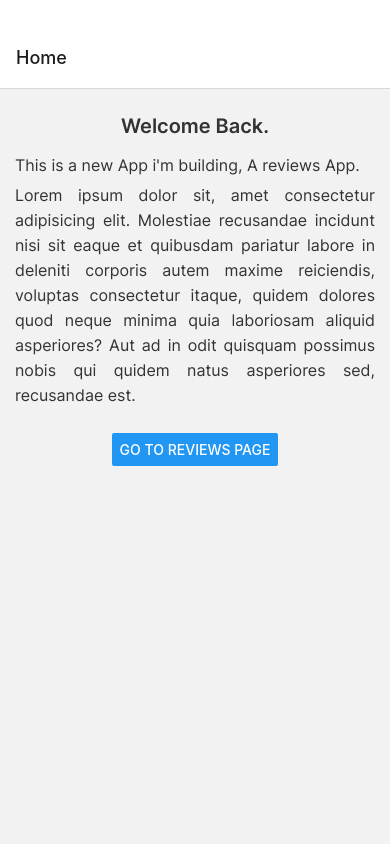
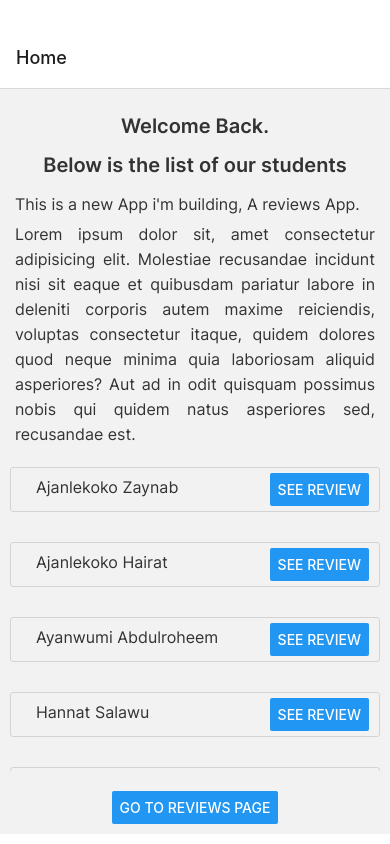
Before and after one commit to ayanwumi101/first-mobile-app, a React Native app: screen /Home in a window 390 px wide. Built offline with nearby package versions, Linux system fonts and the light colour scheme.

Commit message:
routes added

```diff
--- a/screens/home.js
+++ b/screens/home.js
@@ -1,5 +1,5 @@
-import React from 'react'
-import {View, StyleSheet, Text, Button} from 'react-native'
+import React, {useState} from 'react'
+import {View, StyleSheet, Text, Button, TouchableOpacity, FlatList} from 'react-native'
 import {globalStyles} from '../styles/global'
 
 const Home = ({navigation}) => {
@@ -8,14 +8,144 @@ const Home = ({navigation}) => {
         navigation.navigate('Reviews')
     }
 
+    const data = [
+        {
+            key: 1,
+            name: 'Ajanlekoko Zaynab',
+            age: '18',
+            level: '200l',
+            height: '1.5 Meters',
+            hobbies: 'Jumping, Basketball, Running, Boxing, Baking',
+            department: 'Food Technology',
+            title: 'I really love the coding school',
+            review: 'Lorem, ipsum dolor sit amet consectetur adipisicing elit. Assumenda sed esse ea enim architecto voluptatibus at libero, dolorum iure facilis'
+        },
+        {
+            key: 2,
+            name: 'Ajanlekoko Hairat',
+            age: '19',
+            level: '300l',
+            height: '1.8 Meters',
+            hobbies: 'Jumping, Basketball, Running, Boxing, Baking',
+            department: 'Food Technology',
+            title: 'I really love the coding school',
+            review: 'Lorem, ipsum dolor sit amet consectetur adipisicing elit. Assumenda sed esse ea enim architecto voluptatibus at libero, dolorum iure facilis'
+        },
+        {
+            key: 3,
+            name: 'Ayanwumi Abdulroheem',
+            age: '21',
+            level: '400l',
+            height: '2.4 Meters',
+            hobbies: 'Jumping, Basketball, Running, Boxing, Baking',
+            department: 'Food Technology',
+            title: 'I really love the coding school',
+            review: 'Lorem, ipsum dolor sit amet consectetur adipisicing elit. Assumenda sed esse ea enim architecto voluptatibus at libero, dolorum iure facilis'
+        },
+        {
+            key: 4,
+            name: 'Hannat Salawu',
+            age: '18',
+            level: '200l',
+            height: '1.5 Meters',
+            hobbies: 'Jumping, Basketball, She cant run, Boxing, Eeke-Eebu',
+            department: 'Food Technology',
+            title: 'I really love the coding school',
+            review: 'Lorem, ipsum dolor sit amet consectetur adipisicing elit. Assumenda sed esse ea enim architecto voluptatibus at libero, dolorum iure facilis'
+        },
+        {
+            key: 5,
+            name: 'Ajanlekoko Zaynab',
+            age: '18',
+            level: '200l',
+            height: '1.5 Meters',
+            hobbies: 'Jumping, Basketball, Running, Boxing, Baking',
+            department: 'Food Technology',
+            title: 'I really love the coding school',
+            review: 'Lorem, ipsum dolor sit amet consectetur adipisicing elit. Assumenda sed esse ea enim architecto voluptatibus at libero, dolorum iure facilis'
+        },
+        {
+            key: 6,
+            name: 'Ajanlekoko Zaynab',
+            age: '18',
+            level: '200l',
+            height: '1.5 Meters',
+            hobbies: 'Jumping, Basketball, Running, Boxing, Baking',
+            department: 'Food Technology',
+            title: 'I really love the coding school',
+            review: 'Lorem, ipsum dolor sit amet consectetur adipisicing elit. Assumenda sed esse ea enim architecto voluptatibus at libero, dolorum iure facilis'
+        },
+        {
+            key: 7,
+            name: 'Ajanlekoko Zaynab',
+            age: '18',
+            level: '200l',
+            height: '1.5 Meters',
+            hobbies: 'Jumping, Basketball, Running, Boxing, Baking',
+            department: 'Food Technology',
+            title: 'I really love the coding school',
+            review: 'Lorem, ipsum dolor sit amet consectetur adipisicing elit. Assumenda sed esse ea enim architecto voluptatibus at libero, dolorum iure facilis'
+        },
+        {
+            key: 8,
+            name: 'Ajanlekoko Zaynab',
+            age: '18',
+            level: '200l',
+            height: '1.5 Meters',
+            hobbies: 'Jumping, Basketball, Running, Boxing, Baking',
+            department: 'Food Technology',
+            title: 'I really love the coding school',
+            review: 'Lorem, ipsum dolor sit amet consectetur adipisicing elit. Assumenda sed esse ea enim architecto voluptatibus at libero, dolorum iure facilis'
+        },
+        {
+            key: 9,
+            name: 'Ajanlekoko Zaynab',
+            age: '18',
+            level: '200l',
+            height: '1.5 Meters',
+            hobbies: 'Jumping, Basketball, Running, Boxing, Baking',
+            department: 'Food Technology',
+            title: 'I really love the coding school',
+            review: 'Lorem, ipsum dolor sit amet consectetur adipisicing elit. Assumenda sed esse ea enim architecto voluptatibus at libero, dolorum iure facilis'
+        },
+        {
+            key: 10,
+            name: 'Ajanlekoko Zaynab',
+            age: '18',
+            level: '200l',
+            height: '1.5 Meters',
+            hobbies: 'Jumping, Basketball, Running, Boxing, Baking',
+            department: 'Food Technology',
+            title: 'I really love the coding school',
+            review: 'Lorem, ipsum dolor sit amet consectetur adipisicing elit. Assumenda sed esse ea enim architecto voluptatibus at libero, dolorum iure facilis'
+        },
+    ]
+
+    const [reviews, setReviews] = useState(data);
+
     return (
         <View style={globalStyles.container}>
             <Text style={globalStyles.heading}>Welcome Back.</Text>
+
+            <Text style={globalStyles.heading}>
+                Below is the list of our students
+            </Text>
+
             <Text style={globalStyles.text}>This is a new App i'm building, A reviews App.</Text>
 
             <Text style={globalStyles.text}>
                 Lorem ipsum dolor sit, amet consectetur adipisicing elit. Molestiae recusandae incidunt nisi sit eaque et quibusdam pariatur labore in deleniti corporis autem maxime reiciendis, voluptas consectetur itaque, quidem dolores quod neque minima quia laboriosam aliquid asperiores? Aut ad in odit quisquam possimus nobis qui quidem natus asperiores sed, recusandae est.
             </Text>
+
+            <FlatList
+            data={reviews}
+            renderItem={({item}) => (
+                    <View style={globalStyles.reviews_container}>
+                        <Text style={globalStyles.text}>{item.name}</Text>
+                        <Button title='See Review' onPress={() => navigation.navigate('Reviews', item)} />
+                    </View>
+            )}
+             />
 
             <View style={globalStyles.button_container}>
                 <Button title='Go to reviews page' style={globalStyles.button} onPress={pressHandler} />
--- a/screens/reviewDetails.js
+++ b/screens/reviewDetails.js
@@ -13,6 +13,11 @@ const ReviewDetails = ({navigation}) => {
             <Text style={globalStyles.heading}>Welcome to Review Details page</Text>
             <Text style={globalStyles.text}>You can find the reviews for all our products below.</Text>
 
+            <View>
+                <Text>{navigation.getParam('title')}</Text>
+                <Text>{navigation.getParam('name')}</Text>
+            </View>
+
             <View style={globalStyles.button_container}>
                 <Button title='Go to About page' onPress={handlePress}  />
             </View>
--- a/styles/global.js
+++ b/styles/global.js
@@ -5,6 +5,7 @@ export const globalStyles = StyleSheet.create({
         paddingTop: 25,
         paddingHorizontal: 0,
         flex: 1,
+        marginBottom: 10,
     },
      heading: {
         fontFamily: 'Inter-Black',
@@ -33,5 +34,18 @@ export const globalStyles = StyleSheet.create({
         fontFamily: 'Inter-Black',
         textAlign: 'center'
     },
+    reviews_container: {
+        display: 'flex',
+        flexDirection: 'row',
+        justifyContent: 'space-between',
+        alignItems: 'center',
+        paddingHorizontal: 10,
+        paddingVertical: 5,
+        marginHorizontal: 10,
+        borderRadius: 3,
+        marginVertical: 15,
+        borderWidth: 1,
+        borderColor: 'lightgrey'
+    }
 
 })
```
